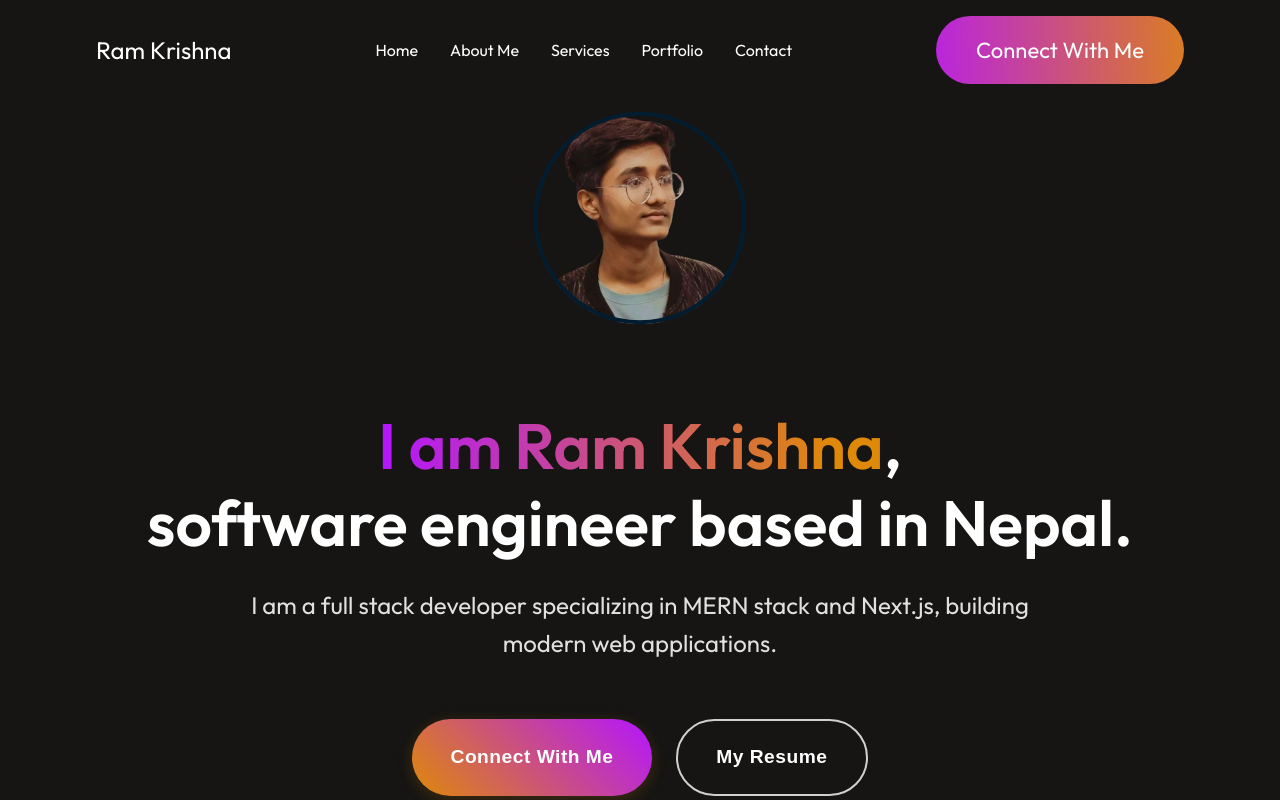
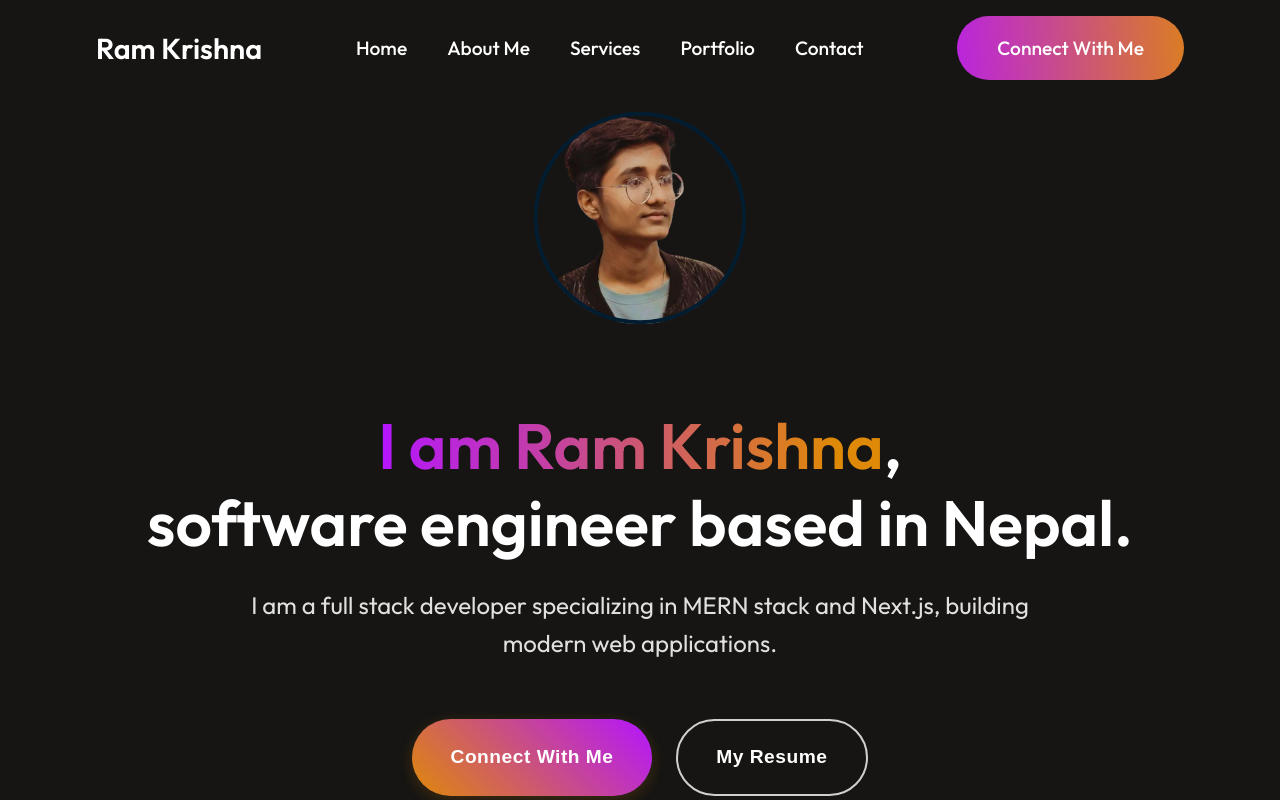
Before and after one commit to imramkrishna/Ram-Portfolio, a React (Vite) app: page / in a window 1280 px wide. Shown: the top 800 px of the page. Built offline with nearby package versions, Linux system fonts and the light colour scheme.

Commit message:
Designs modified

```diff
--- a/src/Components/Navbar/Navbar.css
+++ b/src/Components/Navbar/Navbar.css
@@ -14,13 +14,14 @@
 
 .nav-brand p {
     color: #ffffff;
-    font-size: 1.5rem;
+    font-size: 1.8rem;
+    font-weight: 600;
     margin: 0;
 }
 
 .nav-menu {
     display: flex;
-    gap: 2rem;
+    gap: 2.5rem;
     list-style: none;
     margin: 0;
     padding: 0;
@@ -30,15 +31,18 @@
     color: #ffffff;
     text-decoration: none;
     transition: color 0.3s ease;
+    font-size: 1.2rem;
+    font-weight: 500;
 }
 
 .nav-connect {
     color: #ffffff;
     cursor: pointer;
-    padding: 20px  40px;
+    padding: 20px 40px;
     border-radius: 50px;
-    background:linear-gradient(267deg,#DA7C25 0.36%,#B923E1 102.06%);
-    font-size: 22px;
+    background: linear-gradient(267deg,#DA7C25 0.36%,#B923E1 102.06%);
+    font-size: 1.2rem;
+    font-weight: 500;
     transition: 0.5s;
 }
 
@@ -120,3 +124,13 @@
         font-size: 1.2rem;
     }
 }
+
+@media (max-width: 768px) {
+    .nav-menu li a {
+        font-size: 1.4rem;
+    }
+
+    .nav-brand p {
+        font-size: 1.6rem;
+    }
+}
```
